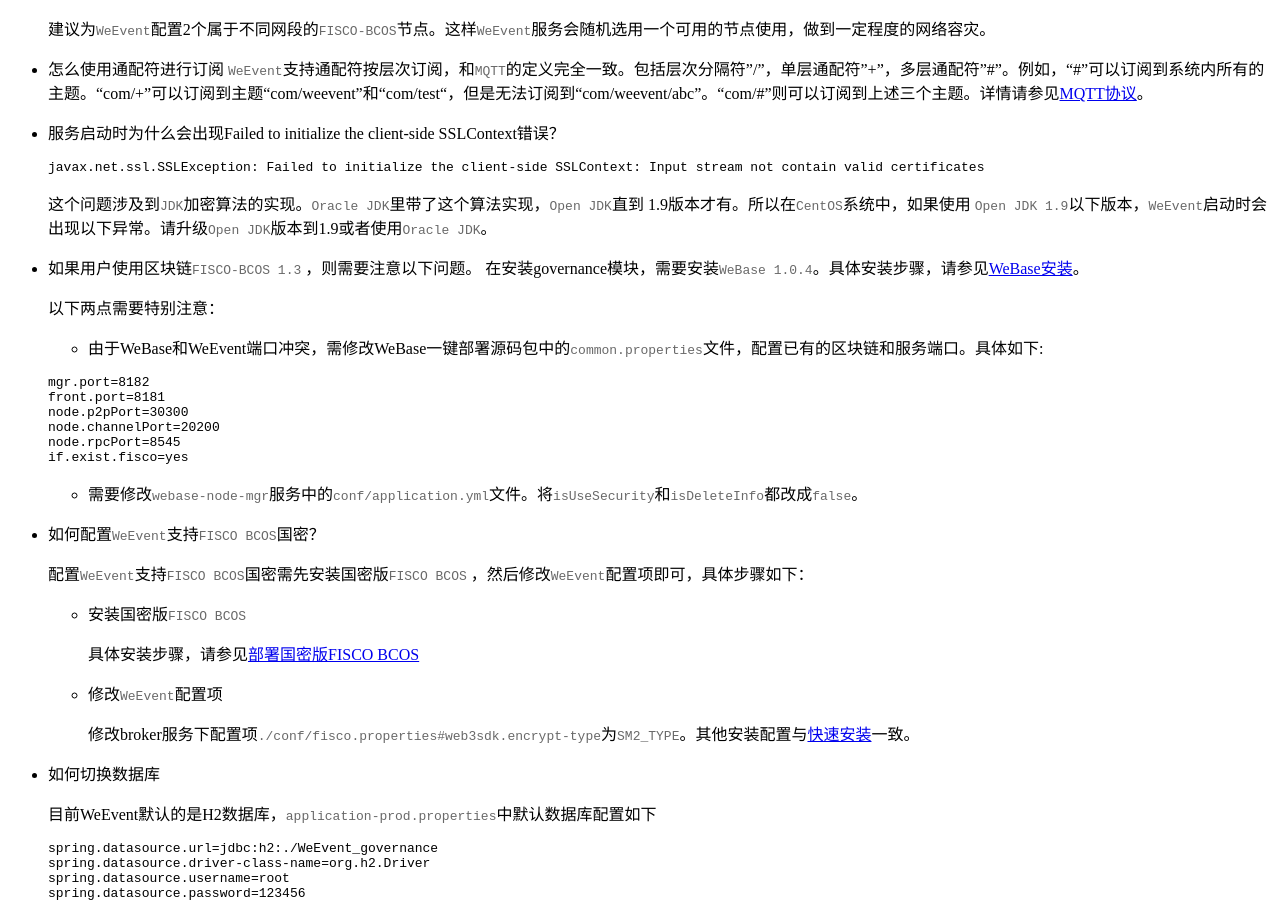
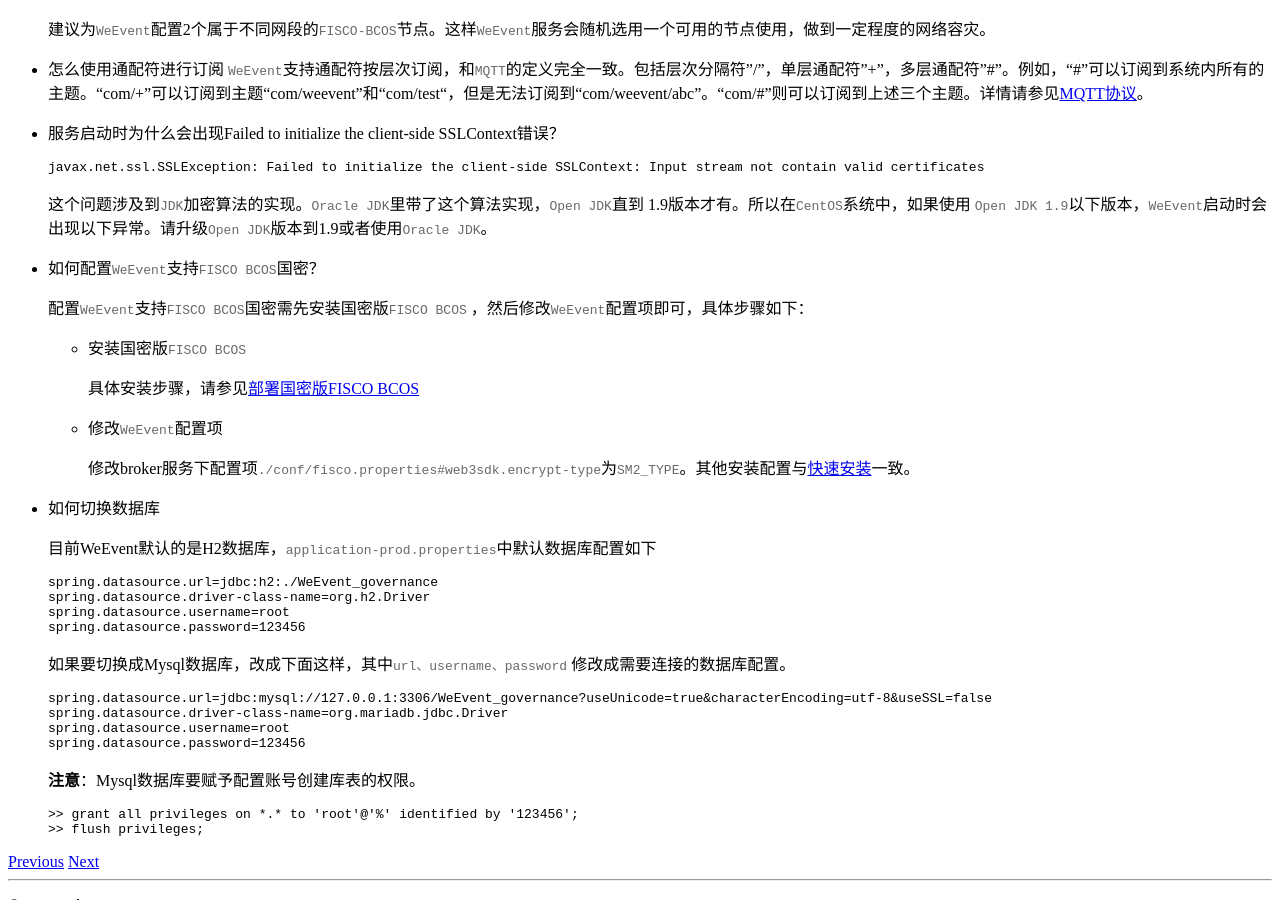
Before and after one commit to WeBankBlockchain/WeEvent-docs, a Sphinx documentation site: the page built from docs/faq/weevent.md, in a window 1280 px wide and 900 px high, scrolled down 1754 px. Built offline with Sphinx 7.4.7 and the Read the Docs theme 2.0.0, drawn with Linux system fonts in a browser that asks for light colours.

Commit message:
remove support for fisco-bcos version 1.3

````diff
--- a/docs/faq/weevent.md
+++ b/docs/faq/weevent.md
@@ -74,23 +74,6 @@
 
   这个问题涉及到`JDK`加密算法的实现。`Oracle JDK`里带了这个算法实现，`Open JDK`直到 1.9版本才有。所以在`CentOS`系统中，如果使用 `Open JDK 1.9`以下版本，`WeEvent`启动时会出现以下异常。请升级`Open JDK`版本到1.9或者使用`Oracle JDK`。
 
-- 如果用户使用区块链`FISCO-BCOS 1.3` ，则需要注意以下问题。
-  在安装governance模块，需要安装`WeBase 1.0.4`。具体安装步骤，请参见[WeBase安装](https://webasedoc.readthedocs.io/zh_CN/latest/docs/WeBASE/install.html)。
-
-  以下两点需要特别注意：
-
-    - 由于WeBase和WeEvent端口冲突，需修改WeBase一键部署源码包中的`common.properties`文件，配置已有的区块链和服务端口。具体如下:
-
-    ```
-    mgr.port=8182
-    front.port=8181
-    node.p2pPort=30300
-    node.channelPort=20200
-    node.rpcPort=8545
-    if.exist.fisco=yes
-    ```
-
-    - 需要修改`webase-node-mgr`服务中的`conf/application.yml`文件。将`isUseSecurity`和`isDeleteInfo`都改成`false`。
 
 
 
````
Also changed, not shown: docs/install/module/broker.md (+1 -1 lines), docs/install/quickinstall.md (+1 -2 lines), docs/introduction/getting-start.md (+1 -1 lines).
